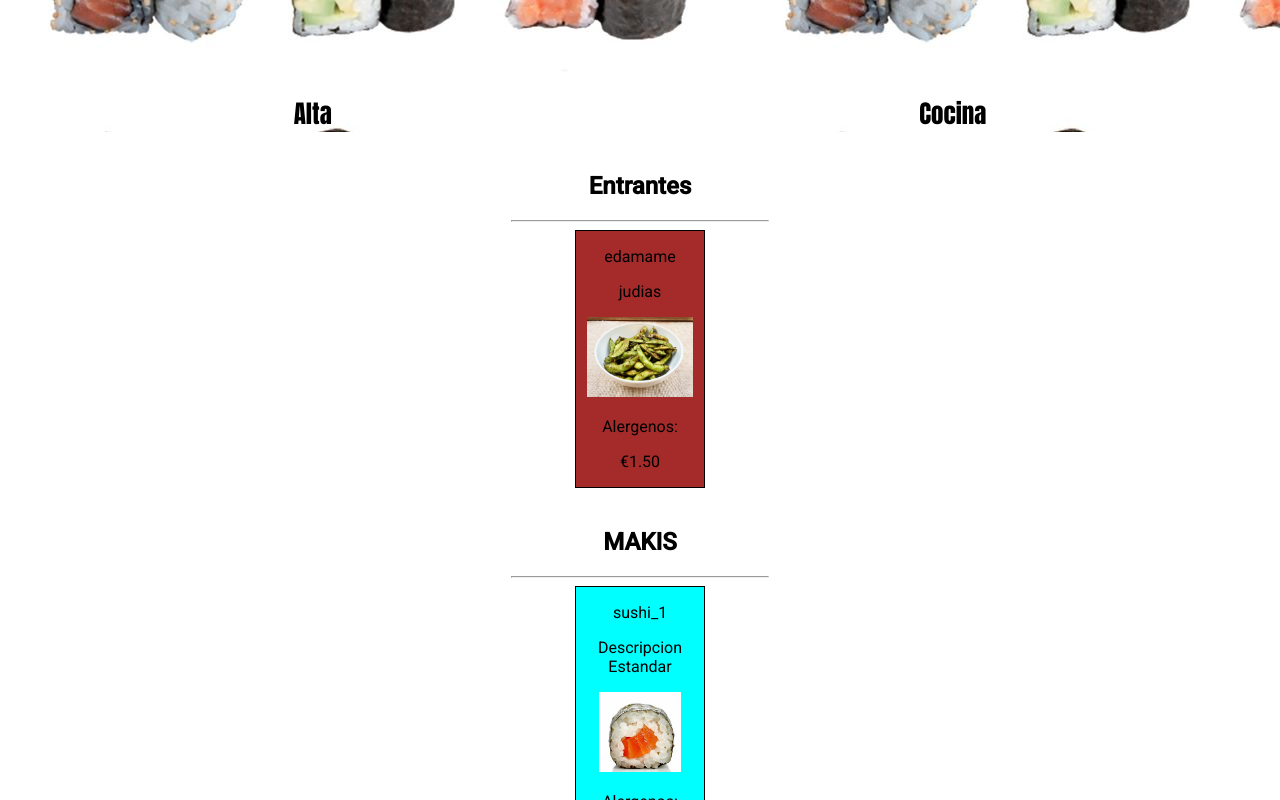
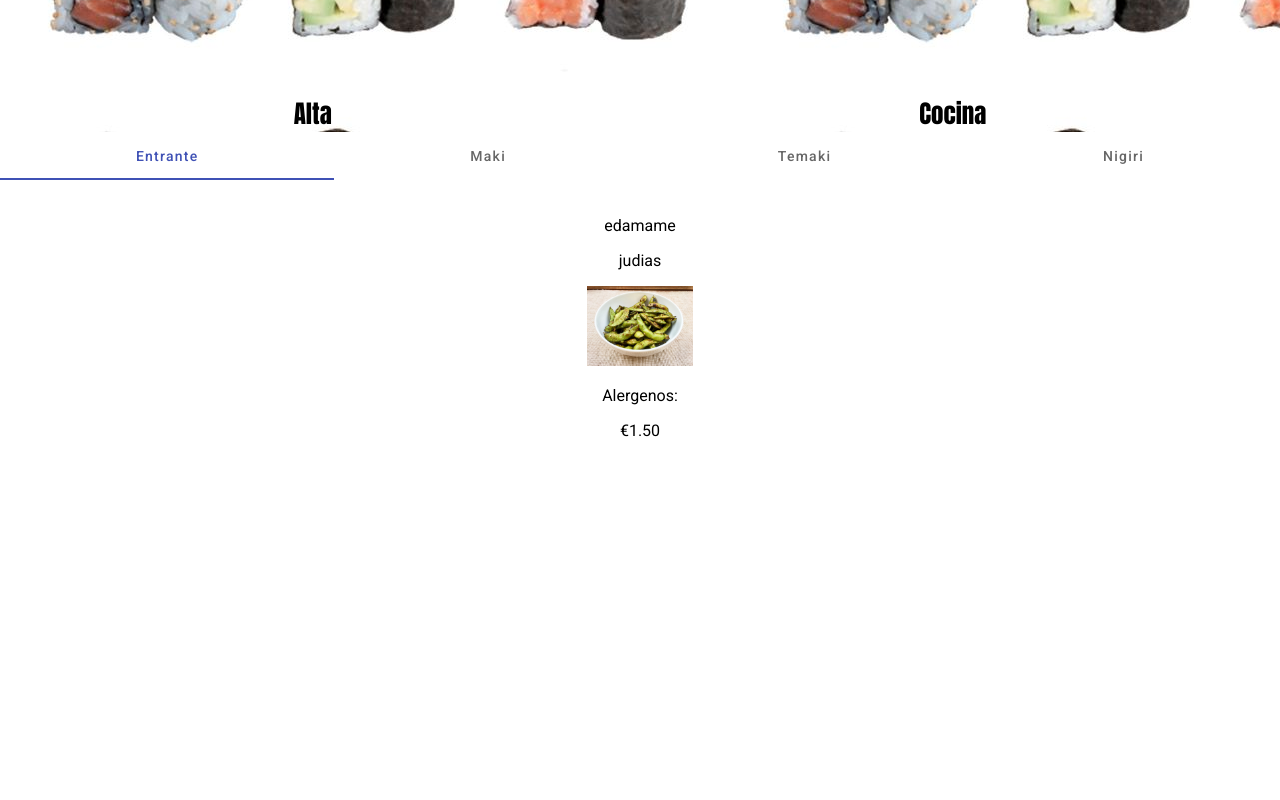
Before and after one commit to doliax/web_sushi, an Angular app: page /platos in a window 1280 px wide. Shown: the part 1740-2540 px from the top of the page. After the commit the page ends 2256 px from the top, so only its background shows below. Built offline with nearby package versions, Linux system fonts and the light colour scheme.

Commit message:
angular material mat tabs platos

```diff
--- a/src/app/app.module.ts
+++ b/src/app/app.module.ts
@@ -8,6 +8,7 @@ import { RouterModule } from '@angular/router';
 import { ReservaComponent } from './reserva/reserva.component';
 import { BrowserAnimationsModule } from '@angular/platform-browser/animations';
 import { MatNativeDateModule } from '@angular/material/core';
+import { MatTabsModule } from '@angular/material/tabs';
 
 @NgModule({
   declarations: [
@@ -20,8 +21,9 @@ import { MatNativeDateModule } from '@angular/material/core';
     AppRoutingModule,
     BrowserAnimationsModule,
     MatDatepickerModule,
-    MatNativeDateModule
-
+    MatNativeDateModule,
+    BrowserAnimationsModule,
+    MatTabsModule
   ],
 
   providers: [MatDatepickerModule],
--- a/src/app/platos/platos.component.html
+++ b/src/app/platos/platos.component.html
@@ -1,6 +1,59 @@
-                                                    <!--Que cambie dependiendo del tipo de plato que sea-->
+
+
+                         <mat-tab-group>
+                            <mat-tab label="Entrante" >
+                                <div class="sushis" *ngFor="let item of arr_platos">
+                                <div class="sushi" *ngIf="item.getTipo == 'entrante'">
+                                    <p >{{item.getNombre}}</p>
+                                    <p>{{item.getDescripcion}}</p>
+                                    <img src={{item.getImg}}>
+                                    <p>Alergenos: {{item.getAlergenos}}</p>
+                                    <p>{{item.getPrecio | currency: 'EUR'}}</p>
+                                </div>
+                            </div>
+                        </mat-tab>
+                        <mat-tab  label="Maki" >
+                            <div class="sushis" *ngFor="let item of arr_platos">
+                            <div class="sushi" *ngIf="item.getTipo == 'maki'">
+                                <p >{{item.getNombre}}</p>
+                                <p>{{item.getDescripcion}}</p>
+                                <img src={{item.getImg}}>
+                                <p>Alergenos: {{item.getAlergenos}}</p>
+                                <p>{{item.getPrecio | currency: 'EUR'}}</p>
+                            </div>
+                        </div>
+                    </mat-tab>
+                    <mat-tab  label="Temaki" >
+                        <div class="sushis" *ngFor="let item of arr_platos">
+                        <div class="sushi" *ngIf="item.getTipo == 'temaki'">
+                            <p >{{item.getNombre}}</p>
+                            <p>{{item.getDescripcion}}</p>
+                            <img src={{item.getImg}}>
+                            <p>Alergenos: {{item.getAlergenos}}</p>
+                            <p>{{item.getPrecio | currency: 'EUR'}}</p>
+                        </div>
+                    </div>
+                </mat-tab>
+                <mat-tab  label="Nigiri" >
+                    <div class="sushis" *ngFor="let item of arr_platos">
+                    <div class="sushi" *ngIf="item.getTipo == 'nigiri'">
+                        <p >{{item.getNombre}}</p>
+                        <p>{{item.getDescripcion}}</p>
+                        <img src={{item.getImg}}>
+                        <p>Alergenos: {{item.getAlergenos}}</p>
+                        <p>{{item.getPrecio | currency: 'EUR'}}</p>
+                    </div>
+                </div>
+            </mat-tab>
+                          </mat-tab-group>
+
+
+                            <!--DEPRECATED | WITH ANGULAR MATERIAL THIS LOGIC IS IRRELEVANT-->
+                         <!--Que cambie dependiendo del tipo de plato que sea-->
+                            <!--Si es entrante que utilize esta clase y viceversa-->
+                            <!--
 <div class="sushis" *ngFor="let item of arr_platos" [ngSwitch]="item.getTipo">
-                                                            <!--Si es entrante que utilize esta clase y viceversa-->
+
     <div class="sushi" *ngIf="item.getTipo == 'entrante'" >
         <h2>Entrantes</h2>
         <hr>
@@ -48,4 +101,4 @@
             <p>{{item.getPrecio}}€</p>
         </div>
     </div>
-</div>
+</div> -->
--- a/src/app/platos/platos.component.ts
+++ b/src/app/platos/platos.component.ts
@@ -15,7 +15,7 @@ title_nigiri: string = 'NIGIRIS';
 arr_platos: Platos[] = [];
 entrante_1: Platos = new Platos('edamame', 'judias', '', 1.5, '../../assets/edamame.jpg', 'entrante');
 platos: Platos = new Platos('sushi_1', 'Descripcion Estandar', 'sesamo', 2, '../../assets/sushi_card1.jpg', 'maki');
-platos_1_2: Platos = new Platos('sushi_1', 'Descripcion Estandar', 'sesamo', 2, '../../assets/sushi_card1.jpg', 'maki');
+platos_1_2: Platos = new Platos('sushi_maki_2', 'Descripcion Estandar', 'sesamo', 2, '../../assets/sushi_card1.jpg', 'maki');
 platos2: Platos = new Platos('sushi_2', 'Descripcion Estandar2', 'alga', 1, '', 'temaki');
 platos3: Platos = new Platos('sushi_3', 'Descripcion Estandar2', '', 1, '', 'nigiri');
 
```
